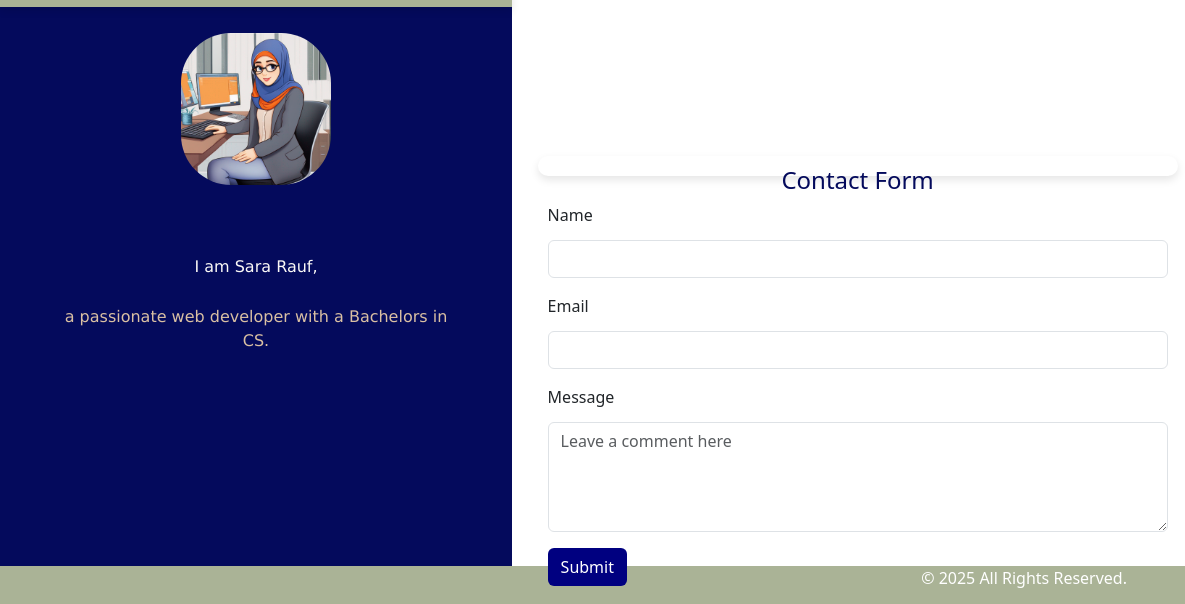
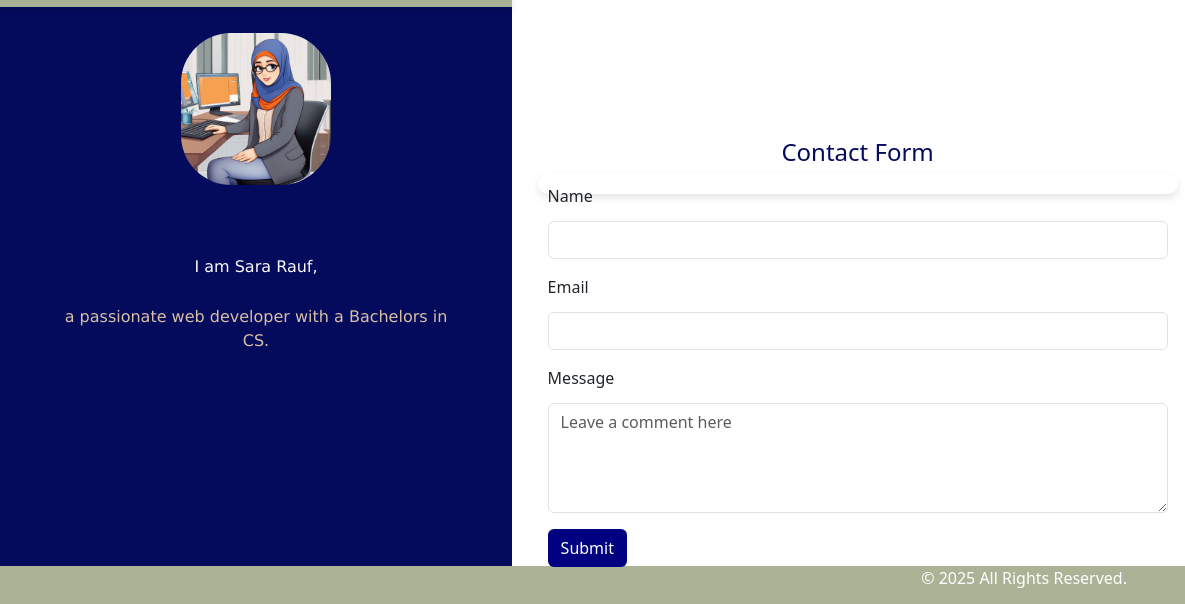
Before and after one commit to srauf456/portfolio, a website: page contact.html in a window 1280 px wide. Shown: the part 234-838 px from the top of the page, 0-1185 px from the left. Drawn offline with nearby package versions, Linux system fonts and the light colour scheme; a web font is replaced by a local one.

Commit message:
Contact file changed

```diff
--- a/contact.html
+++ b/contact.html
@@ -46,10 +46,10 @@ A contact me section that includes information for users to get in touch with yo
                </div>
         </section>
         <section id="resume">
-            <div class="form-bg">
+
             <h4 class="resume-intro" style="text-align: center;">Contact Form</h4>
 
-            <form id="myForm">
+            <form id="myForm" class="form-bg">
                 <div class="mb-3">
                   <label for="exampleName" class="form-label" style="padding-bottom: 5px">Name</label>
                   <input type="text" class="form-control" id="name">
@@ -66,23 +66,8 @@ A contact me section that includes information for users to get in touch with yo
                 </div>
                 <button type="submit" class="btn" style="background-color: navy; color: white;">Submit</button>
               </form>
-              <!-- <form id="myForm">
-                <div class="mb-3">
-                    <label for="name" class="form-label">Name</label>
-                    <input type="text" class="form-control" id="name">
-                    <span id="name_error"></span>
-                </div>
-                <div class="mb-3">
-                    <label for="email" class="form-label">Email</label>
-                    <input type="text" class="form-control" id="email">
-                </div>
-                <button type="submit" class="btn btn-primary">Submit</button>
-            </form>
-        </div> -->
 
 </section>
-
-
 
                  <section id="myfooter">
 
```
